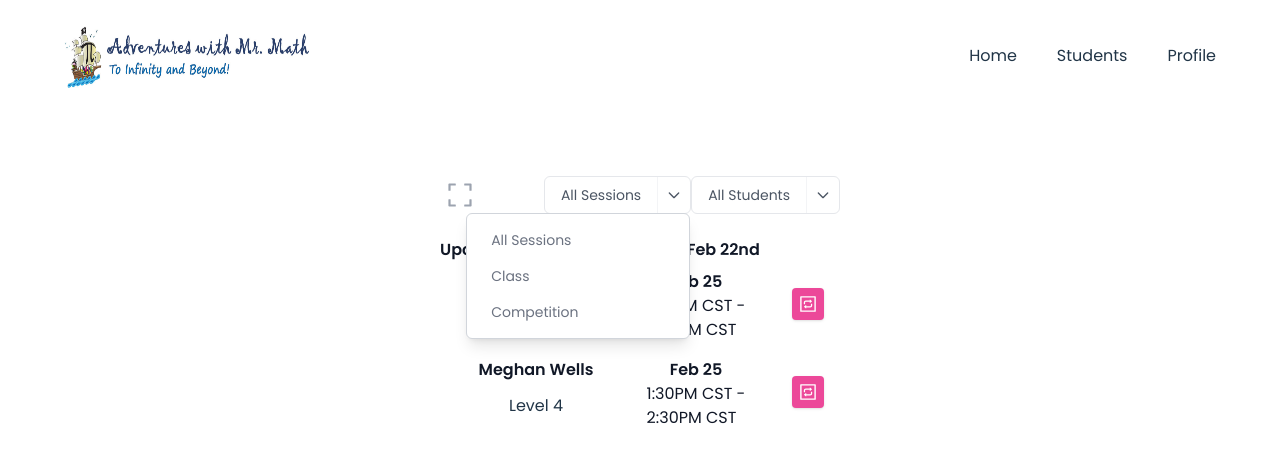
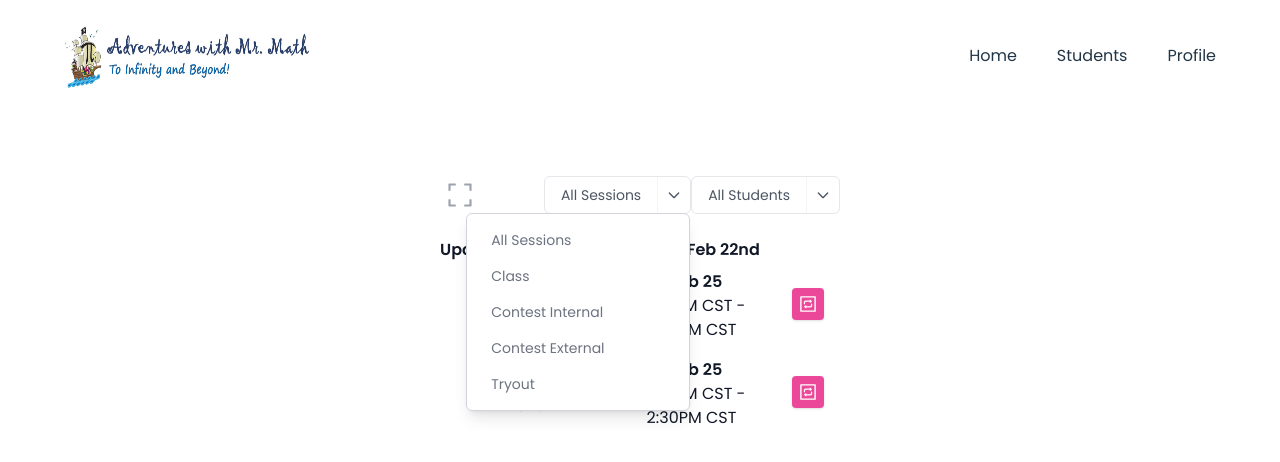
Before and after one commit to dane-dalton/schedule-demo, a React (Vite) app: page / in a window 1280 px wide. Both pictures are taken after a click on the button 673 px from the left and 195 px from the top of the page. Shown: the top 462 px of the page. Built offline with nearby package versions, Linux system fonts and the light colour scheme.

Commit message:
Session filter

```diff
--- a/src/components/Calendar.jsx
+++ b/src/components/Calendar.jsx
@@ -21,7 +21,7 @@ import {
   isSameDay,
 } from 'date-fns'
 
-function Calendar({ students, toggleList }) {
+function Calendar({ students, toggleList, sessionFilterLogic }) {
   const today = startOfToday()
   const [selectedDay, setSelectedDay] = useState(today)
   const [currentMonth, setCurrentMonth] = useState(format(today, 'MMM-yyyy'))
@@ -33,11 +33,11 @@ function Calendar({ students, toggleList }) {
   })
 
   function filterSelectedDaySchedule(s) {
-    return s.schedule.filter(session => isSameDay(parseISO(session.startDateTime), selectedDay))
+    return s.schedule.filter(session => (isSameDay(parseISO(session.startDateTime), selectedDay) && sessionFilterLogic(session)))
   }
 
   function filterSelectedMonthSchedule(s) {
-    return s.schedule.filter(session => isSameMonth(parseISO(session.startDateTime), firstDayCurrentMonth))
+    return s.schedule.filter(session => (isSameMonth(parseISO(session.startDateTime), firstDayCurrentMonth) && sessionFilterLogic(session)))
   }
 
   function checkEmptyDay() {
@@ -148,7 +148,7 @@ function Calendar({ students, toggleList }) {
                     </time>
                   </button>
                   <div className='w-1 h-1 mx-auto mt-1'>
-                    {students.some(student => student.schedule.some(session => isSameDay(day, parseISO(session.startDateTime)))
+                    {students.some(student => student.schedule.some(session => (isSameDay(day, parseISO(session.startDateTime)) && sessionFilterLogic(session)))
                     ) && (
                         <div className='w-1 h-1 rounded-full bg-sky-500'></div>
                       )}
@@ -173,7 +173,7 @@ function Calendar({ students, toggleList }) {
                   ))
                 ))
               ) : (
-                <p>No sessions today.</p>
+                <p className='mb-8'>No sessions today.</p>
               )}
             </ol>
           </section>
@@ -216,7 +216,7 @@ function Calendar({ students, toggleList }) {
                   ))
                 ))
               ) : (
-                <p>No sessions this month.</p>
+                <p className='mb-8'>No sessions this month.</p>
               )}
             </ol>
           </section>
--- a/src/components/DropdownSessionType.jsx
+++ b/src/components/DropdownSessionType.jsx
@@ -3,7 +3,7 @@ import { useState } from 'react'
 
 import { sessionTypes } from '../constants'
 
-function DropdownSessionType({ students, handleSessionType, handleAllSessions }) {
+function DropdownSessionType({ handleSessionFilter }) {
   const [toggleDropdown, setToggleDropdown] = useState(false)
   const [dropdownName, setDropdownName] = useState('All Sessions')
 
@@ -18,7 +18,7 @@ function DropdownSessionType({ students, handleSessionType, handleAllSessions })
       >
         {dropdownName}
       </div>
-      <div className="relative">
+      <div className='relative'>
         <button
           type="button"
           onClick={() => { setToggleDropdown(prev => !prev) }}
@@ -49,33 +49,26 @@ function DropdownSessionType({ students, handleSessionType, handleAllSessions })
               <button
                 type='button'
                 onClick={() => {
-                  handleAllSessions();
+                  handleSessionFilter('All Sessions');
                   handleNameClick('All Sessions')
                   }}
                 className="block px-4 py-2 text-sm text-gray-500 rounded-lg hover:bg-gray-50 hover:text-gray-700"
               >
                 All Sessions
               </button>
+              {sessionTypes.map((session, sessionIdx) => (
                 <button
                   type="button"
+                  key={sessionIdx}
                   onClick={() => {
-                  handleSessionType("class");
-                  handleNameClick("Class")
+                    handleSessionFilter(session.toLowerCase());
+                    handleNameClick(session)
                   }}
                   className="block px-4 py-2 text-sm border-t-gray-200 text-gray-500 rounded-lg hover:bg-gray-50 hover:text-gray-700"
                 >
-                Class
+                  {session}
                 </button>
-              <button
-                type="button"
-                onClick={() => {
-                  handleStudentFilter(student);
-                  handleNameClick(student.name)
-                }}
-                className="block px-4 py-2 text-sm border-t-gray-200 text-gray-500 rounded-lg hover:bg-gray-50 hover:text-gray-700"
-              >
-                Competition
-              </button>
+              ))}
             </div>
           </div>
         )}
--- a/src/components/Schedule.jsx
+++ b/src/components/Schedule.jsx
@@ -28,30 +28,19 @@ function Schedule() {
   function handleStudentFilter(s) {
     const filteredStudent = students.filter(student => student.name == s)
     setVisableStudents(filteredStudent)
-    handleSessionFilter(sessionFilter)
   }
 
-  function handleAllSessions() {
-    setVisableStudents(visableStudents)
+  function handleSessionFilter(sType) {
+    setSessionFilter(sType)
   }
 
-  function handleSessionType(s) {
-    setSessionFilter(s)
-    handleSessionFilter(sessionFilter)
-  }
-
-  function handleSessionFilter(s) {
-    let filteredScheduleStudents = JSON.parse(JSON.stringify(visableStudents))
-    filteredScheduleStudents.forEach(student => {
-      student.schedule = student.schedule.filter(session => session.sessionType == s)
-      console.log(student.schedule)
-    })
-    setVisableStudents(filteredScheduleStudents)
+  function sessionFilterLogic(session) {
+    return (session.sessionType == sessionFilter || sessionFilter == "All Sessions")
   }
 
   return (
     <div className='pt-16'>
-      <div className='max-w-md px-4 mx-auto sm:px-7 md:px-6'>
+      <div className='max-w-md px-4 mx-auto sm:px-7 md:px-6 min-h-[384px]'>
         <div>
           <div className='flex justify-between'>
             <div className='flex'>
@@ -75,7 +64,7 @@ function Schedule() {
               </button>
             </div>
             <div className='flex'>
-              <DropdownSessionType students={students} handleSessionType={handleSessionType} handleAllSessions={handleAllSessions} />
+              <DropdownSessionType handleSessionFilter={handleSessionFilter} />
               <DropdownStudentFilter students={students} handleStudentFilter={handleStudentFilter} handleAllStudents={handleAllStudents} />
             </div>
           </div>
@@ -84,9 +73,13 @@ function Schedule() {
               <Calendar
                 students={visableStudents}
                 toggleList={toggleList}
+                sessionFilterLogic={sessionFilterLogic}
               />
             ) : (
-              <Upcoming students={visableStudents} />
+              <Upcoming
+                students={visableStudents}
+                sessionFilterLogic={sessionFilterLogic}
+              />
             )}
           </div>
         </div>
--- a/src/components/Upcoming.jsx
+++ b/src/components/Upcoming.jsx
@@ -10,14 +10,14 @@ import {
   add,
 } from 'date-fns'
 
-function Upcoming({students}) {
+function Upcoming({students, sessionFilterLogic }) {
   const today = startOfToday()
 
   function filterUpcomingSchedule(s) {
-    return s.schedule.filter(session => isWithinInterval(parseISO(session.startDateTime), {
+    return s.schedule.filter(session => (isWithinInterval(parseISO(session.startDateTime), {
       start: today,
       end: add(today, { days: 7 })
-    }))
+    }) && sessionFilterLogic(session)))
   }
 
   function checkEmpyUpcoming() {
```
Lines whose indentation alone changed are shown as unchanged.
